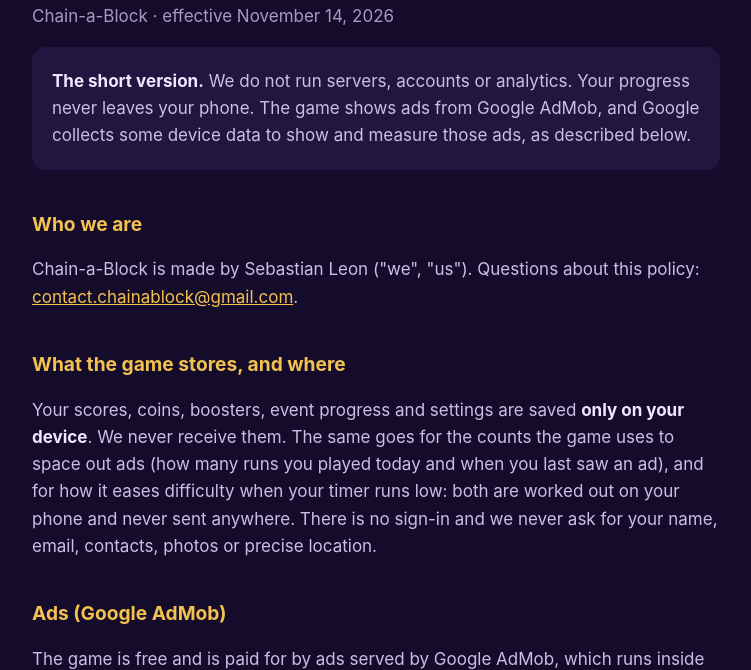
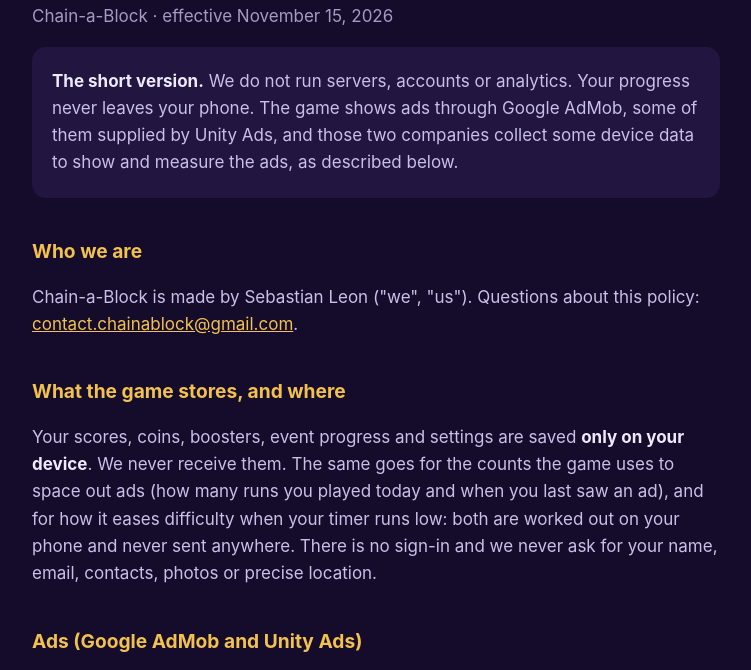
Before and after one commit to SebastianLeonD/sebastianleond.github.io, a plain HTML site: page chain-a-block/privacy.html in a window 1280 px wide. Shown: the part 135-805 px from the top of the page, without its empty margins (264-1015 px from the left). Drawn offline with Linux system fonts and the light colour scheme.

Commit message:
Chain-a-Block privacy policy: Unity Ads

```diff
--- a/chain-a-block/privacy.html
+++ b/chain-a-block/privacy.html
@@ -10,10 +10,10 @@
 <main>
 <nav><a href="index.html">Support</a><a href="privacy.html">Privacy</a></nav>
 <h1>Privacy Policy</h1>
-<p class="date">Chain-a-Block &middot; effective November 14, 2026</p>
+<p class="date">Chain-a-Block &middot; effective November 15, 2026</p>
 
 <div class="card">
-<p><strong>The short version.</strong> We do not run servers, accounts or analytics. Your progress never leaves your phone. The game shows ads from Google AdMob, and Google collects some device data to show and measure those ads, as described below.</p>
+<p><strong>The short version.</strong> We do not run servers, accounts or analytics. Your progress never leaves your phone. The game shows ads through Google AdMob, some of them supplied by Unity Ads, and those two companies collect some device data to show and measure the ads, as described below.</p>
 </div>
 
 <h2>Who we are</h2>
@@ -22,7 +22,7 @@
 <h2>What the game stores, and where</h2>
 <p>Your scores, coins, boosters, event progress and settings are saved <strong>only on your device</strong>. We never receive them. The same goes for the counts the game uses to space out ads (how many runs you played today and when you last saw an ad), and for how it eases difficulty when your timer runs low: both are worked out on your phone and never sent anywhere. There is no sign-in and we never ask for your name, email, contacts, photos or precise location.</p>
 
-<h2>Ads (Google AdMob)</h2>
+<h2>Ads (Google AdMob and Unity Ads)</h2>
 <p>The game is free and is paid for by ads served by Google AdMob, which runs inside the app. To show ads, limit how often you see them, prevent fraud and measure results, Google may collect:</p>
 <ul>
 <li>your device's <strong>advertising identifier</strong> (IDFA), only if you allow tracking (see below), and other device or app-scoped identifiers;</li>
@@ -32,6 +32,7 @@
 <li><strong>crash and performance</strong> data from the ad software.</li>
 </ul>
 <p>Google handles this data under its own policies: <a href="https://policies.google.com/privacy">Google Privacy Policy</a> and <a href="https://policies.google.com/technologies/partner-sites">How Google uses information from apps that use its services</a>. We do not receive this data in a form that identifies you.</p>
+<p><strong>Unity Ads.</strong> Google runs an auction for each ad, and Unity Ads (Unity Technologies) takes part in it, so its software is also inside the app. It may collect the same kinds of data as above, plus an identifier it assigns to your device, the ads you have seen and whether you installed or bought something after one, and device details such as screen size and connection type. Unity handles this data under the <a href="https://unity.com/legal/game-player-and-app-user-privacy-policy">Unity Game Player and App User Privacy Policy</a>, where you can also ask Unity for your data or its deletion.</p>
 
 <h2>Your choices</h2>
 <ul>
@@ -41,7 +42,7 @@
 </ul>
 
 <h2>US state privacy rights</h2>
-<p>We do not sell personal information for money. Showing personalised ads through Google may count as "sharing" or "targeted advertising" under laws such as California's. You can opt out by turning tracking off as described above. You may also contact us to exercise any right you have under your state's law, and we will not treat you differently for doing so.</p>
+<p>We do not sell personal information for money. Showing personalised ads through Google and Unity Ads may count as "sharing" or "targeted advertising" under laws such as California's. You can opt out by turning tracking off as described above, or with <em>Ad privacy choices</em> on the game's Settings screen where your state gives you that right; a choice made there is passed on to Unity Ads as an opt-out. You may also contact us to exercise any right you have under your state's law, and we will not treat you differently for doing so.</p>
 
 <h2>Children</h2>
 <p>Chain-a-Block is a general-audience puzzle game and is not directed at children under 13. Ads are limited to Google's Teen content rating (ages 13 and older). We do not knowingly collect personal information from children. If you believe a child's data was collected through the app, contact us and we will help get it removed.</p>
```
